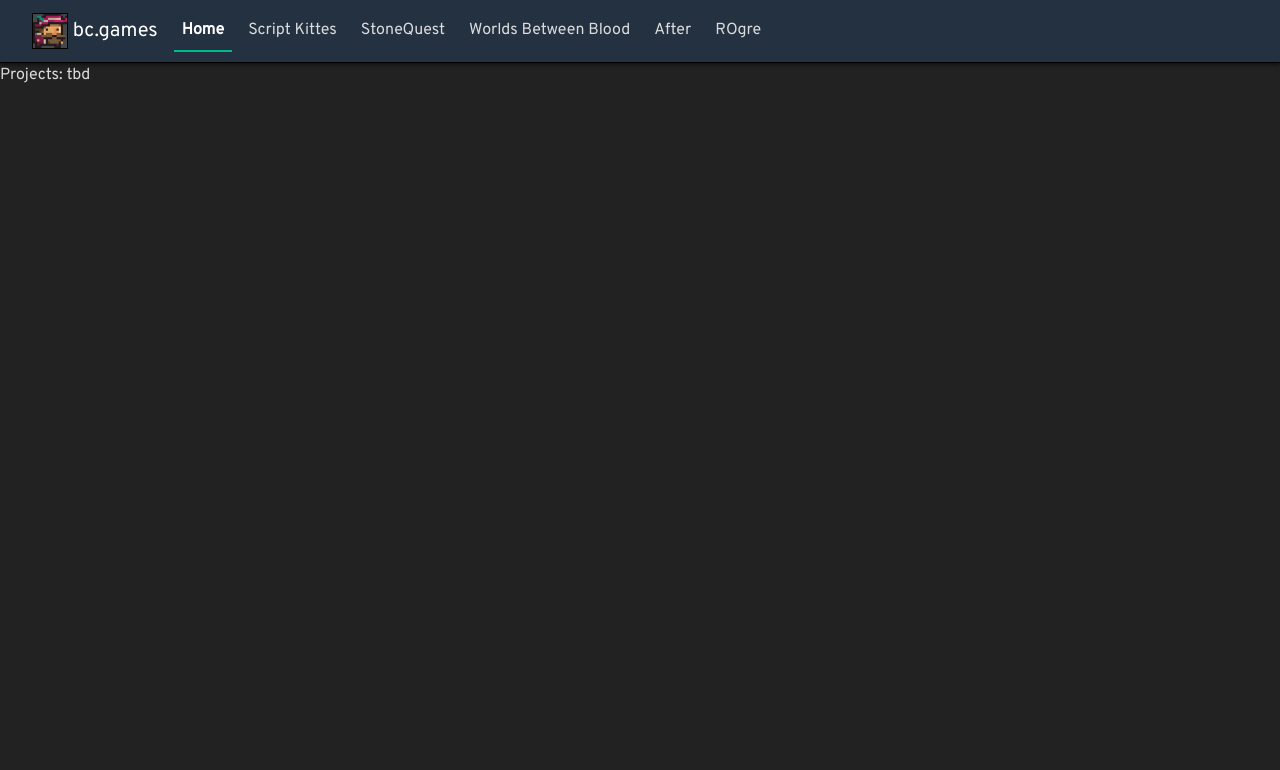
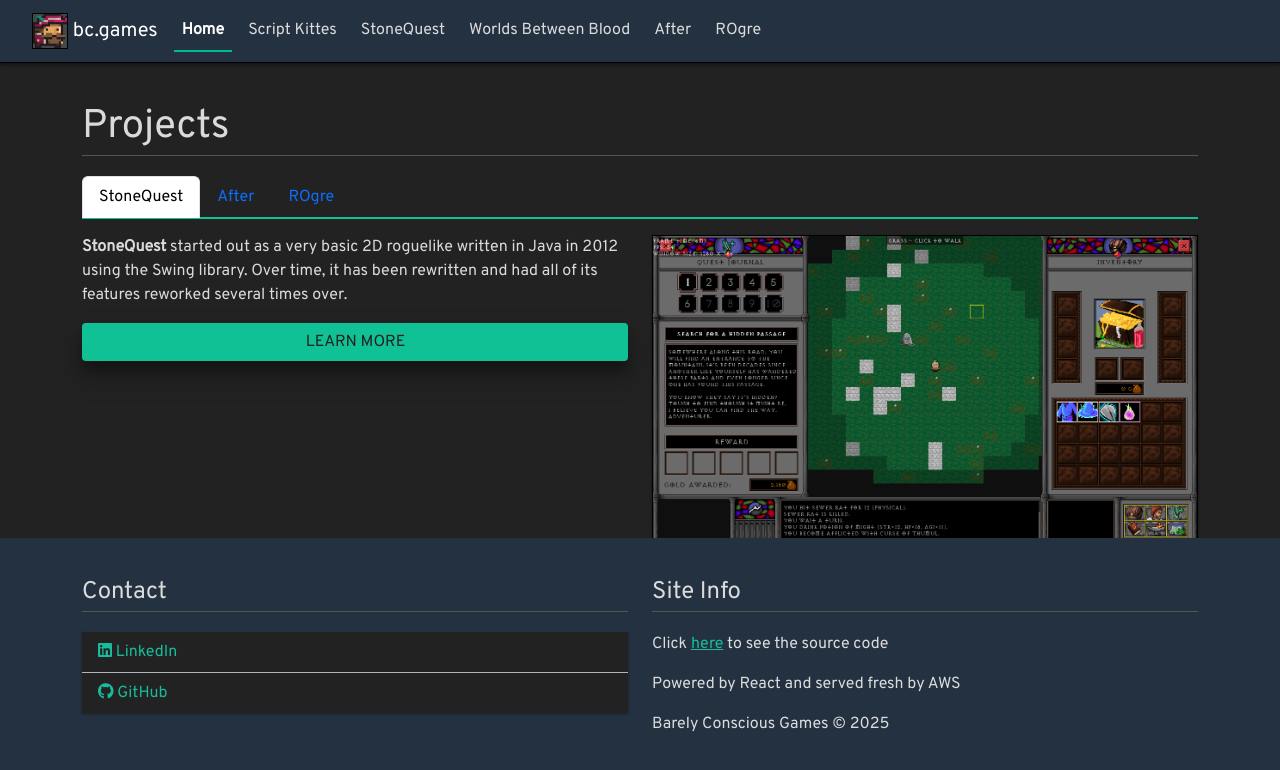
Before and after one commit to barelyconscious/website, a React (Vite) app: page / in a window 1280 px wide. Shown: the top 770 px of the page. Built offline with nearby package versions, Linux system fonts and the light colour scheme.

Commit message:
added landing page

```diff
--- a/src/App.tsx
+++ b/src/App.tsx
@@ -12,9 +12,11 @@ import NotFound from './pages/NotFound';
 import './styles/App.css';
 import ScriptKitties from "./pages/ScriptKitties";
 import StoneQuest from "./pages/StoneQuest";
+import { ModalProvider } from "./context/ModalContext";
 
 const App: React.FC = () => {
   return (
+    <ModalProvider>
       <Layout>
         <Routes>
           <Route path="/" element={<Home />} />
@@ -26,6 +28,7 @@ const App: React.FC = () => {
           <Route path="*" element={<NotFound />} />
         </Routes>
       </Layout>
+    </ModalProvider>
   );
 };
 
--- /dev/null
+++ b/src/components/Home/ContactMe.tsx
@@ -0,0 +1,16 @@
+import { ListGroup } from 'react-bootstrap'
+
+export default () => (
+    <div>
+        <h3 className="section-header">Contact</h3>
+
+        <ListGroup variant="flush">
+            <ListGroup.Item variant="dark" action href="https://www.linkedin.com/in/mschwartz91">
+                <i className="fab fa-linkedin" />  LinkedIn
+            </ListGroup.Item>
+            <ListGroup.Item variant="dark" action href="https://github.com/mattschwartz">
+                <i className="fab fa-github" /> GitHub
+            </ListGroup.Item>
+        </ListGroup>
+    </div>
+);
--- /dev/null
+++ b/src/components/Home/MyProjects.tsx
@@ -0,0 +1,121 @@
+import React from "react";
+import { Tab, Tabs } from "react-bootstrap";
+import { useModal } from "../../context/ModalContext"; // Using Context instead of Redux
+import YouTubeModal, { YOUTUBE_MODAL_ID } from "./YouTubeModal";
+
+import stonequestPreview from "../../res/stonequestPreview.png";
+import afterPreview from "../../res/afterPreview.png";
+import rogrePreview from "../../res/rogrePreview.png";
+
+const WorldsBetweenTabPane: React.FC = () => (
+  <div className="row mt-3">
+    <div className="col-sm-12 col-lg-6">
+      <p>
+        <strong>StoneQuest</strong> started out as a very basic 2D roguelike written in Java in 2012 using the
+        Swing library. Over time, it has been rewritten and had all of its features reworked several times over.
+      </p>
+      <div className="btn-group full-width">
+        <a className="btn btn-primary" href="/stonequest">
+          Learn More
+        </a>
+      </div>
+      <hr className="d-block d-lg-none" />
+    </div>
+
+    <div className="col-sm-12 col-lg-6">
+      <img className="project-preview-img" src={stonequestPreview} alt="StoneQuest preview" />
+    </div>
+  </div>
+);
+
+const AfterTabPane: React.FC = () => (
+  <div className="row mt-3">
+    <div className="col-sm-12 col-lg-6">
+      <p>
+        After is a 2D puzzle platformer, created in collaboration with four other students at UT through the Game
+        Development Program.
+      </p>
+      <p>
+        The player plays as the apparent lone survivor of a post-apocalyptic world whose self-found purpose is to scour
+        the city for clues to his identity and purpose as well as to discover the cause of the recent city's
+        destruction.
+      </p>
+
+      <div className="btn-group full-width">
+        <a className="btn btn-primary" href="/after">
+          Learn More
+        </a>
+        <a className="btn btn-primary" href="https://www.github.com/mattschwartz/after">
+          <i className="fab fa-github" /> View Source
+        </a>
+      </div>
+      <hr className="d-block d-lg-none" />
+    </div>
+    <div className="col-sm-12 col-lg-6">
+      <img className="project-preview-img" src={afterPreview} alt="After preview" />
+    </div>
+  </div>
+);
+
+const ROgreTabPane: React.FC = () => {
+  const { showModal } = useModal(); // Using Context instead of Redux
+
+  return (
+    <div className="row mt-3">
+      <div className="col-sm-12 col-lg-6">
+        <p>
+          In the spring of 2014, I undertook a game technology class at UT and along with a group of students, we worked
+          on projects targeted at implementing specific aspects of game design.
+        </p>
+        <p>
+          At the end of the semester, my team and I created the game ROgre (a dungeon crawler written in{" "}
+          <a className="fancy-link" href="http://www.ogre3d.org/">
+            Ogre 3D
+          </a>
+          ) in C++.
+        </p>
+
+        <div>
+          <button className="btn btn-danger full-width" onClick={() => showModal(YOUTUBE_MODAL_ID)}>
+            <i className="fab fa-youtube" /> Watch the trailer
+          </button>
+        </div>
+        <div className="btn-group mt-3 full-width">
+          <a className="btn btn-primary" href="/rogre">
+            Learn More
+          </a>
+          <a className="btn btn-primary" href="https://www.github.com/mattschwartz/rogre">
+            <i className="fab fa-github" /> View Source
+          </a>
+        </div>
+        <hr className="d-block d-lg-none" />
+      </div>
+      <div className="col-sm-12 col-lg-6">
+        <img className="project-preview-img" src={rogrePreview} alt="ROgre preview" />
+      </div>
+    </div>
+  );
+};
+
+const MyProjects: React.FC = () => {
+  return (
+    <div className="my-projects">
+      <YouTubeModal title="ROgre" youTubeUrl="https://www.youtube.com/embed/pd1MyZFK1-8" />
+      <h1 className="section-header">Projects</h1>
+
+      <Tabs id="projects-tabs" defaultActiveKey="worlds-between">
+        <Tab eventKey="worlds-between" title="StoneQuest">
+          <WorldsBetweenTabPane />
+        </Tab>
+        <Tab eventKey="after" title="After">
+          <AfterTabPane />
+        </Tab>
+        <Tab eventKey="rogre" title="ROgre">
+          <ROgreTabPane />
+        </Tab>
+      </Tabs>
+    </div>
+  );
+};
+
+export default MyProjects;
--- /dev/null
+++ b/src/components/Home/SiteInfo.tsx
@@ -0,0 +1,9 @@
+export default () => (
+    <>
+        <h3 className="section-header">Site Info</h3>
+
+        <p>Click <a className="fancy-link" href="https://github.com/barelyconscious/website">here</a> to see the source code</p>
+        <p>Powered by React and served fresh by AWS</p>
+        <p>Barely Conscious Games © 2025</p>
+    </>
+)
--- /dev/null
+++ b/src/components/Home/YouTubeModal.tsx
@@ -0,0 +1,41 @@
+import React from "react";
+import { Button, Modal } from "react-bootstrap";
+import { useModal } from "../../context/ModalContext";
+
+import "../../styles/modal.css";
+
+export const YOUTUBE_MODAL_ID = "www/modal/youtube-modal-id";
+
+interface YouTubeModalProps {
+  title: string;
+  youTubeUrl: string;
+}
+
+const YouTubeModal: React.FC<YouTubeModalProps> = ({ title, youTubeUrl }) => {
+  const { visibleModalId, hideModal } = useModal();
+
+  return (
+    <Modal show={visibleModalId === YOUTUBE_MODAL_ID} onHide={hideModal} size="lg" centered>
+      <Modal.Header closeButton>
+        <Modal.Title>{title}</Modal.Title>
+      </Modal.Header>
+      <Modal.Body>
+        <iframe
+          className="youtube-modal"
+          title={`${title}-youtube-iframe`}
+          src={youTubeUrl}
+          frameBorder="0"
+          allow="accelerometer; autoplay; clipboard-write; encrypted-media; gyroscope; picture-in-picture"
+          allowFullScreen
+        />
+      </Modal.Body>
+      <Modal.Footer>
+        <Button variant="secondary" onClick={hideModal}>
+          Close
+        </Button>
+      </Modal.Footer>
+    </Modal>
+  );
+};
+
+export default YouTubeModal;
--- /dev/null
+++ b/src/context/ModalContext.tsx
@@ -0,0 +1,31 @@
+import React, { createContext, useContext, useState, ReactNode } from "react";
+
+interface ModalContextType {
+  visibleModalId: string | null;
+  showModal: (modalId: string) => void;
+  hideModal: () => void;
+}
+
+const ModalContext = createContext<ModalContextType | undefined>(undefined);
+
+export const ModalProvider: React.FC<{ children: ReactNode }> = ({ children }) => {
+  const [visibleModalId, setVisibleModalId] = useState<string | null>(null);
+
+  const showModal = (modalId: string) => setVisibleModalId(modalId);
+  const hideModal = () => setVisibleModalId(null);
+
+  return (
+    <ModalContext.Provider value={{ visibleModalId, showModal, hideModal }}>
+      {children}
+    </ModalContext.Provider>
+  );
+};
+
+// Custom hook for using modal context
+export const useModal = (): ModalContextType => {
+  const context = useContext(ModalContext);
+  if (!context) {
+    throw new Error("useModal must be used within a ModalProvider");
+  }
+  return context;
+};
--- a/src/pages/Home.tsx
+++ b/src/pages/Home.tsx
@@ -1,11 +1,31 @@
 import React from "react";
+import MyProjects from "../components/Home/MyProjects";
+import ContactMe from "../components/Home/ContactMe";
+import SiteInfo from "../components/Home/SiteInfo";
 
 import "../styles/home.css";
 
 const Home: React.FC = () => {
   return (
     <div className="home">
-        Projects: tbd
+      <section>
+        <div className="container" style={{ paddingBottom: '0' }}>
+          <MyProjects />
+        </div>
+      </section>
+
+      <section style={{ backgroundColor: "#233140", position: "absolute", bottom: 0, width: "100%" }}>
+        <div className="container pb-5">
+          <div className="row">
+            <div className="col-sm">
+              <ContactMe />
+            </div>
+            <div className="col-sm">
+              <SiteInfo />
+            </div>
+          </div>
+        </div>
+      </section>
     </div>
   );
 };
```
Also changed, not shown: src/components/Home/WelcomeFold.tsx (added, +19 -0 lines). Lines whose indentation alone changed are shown as unchanged.
